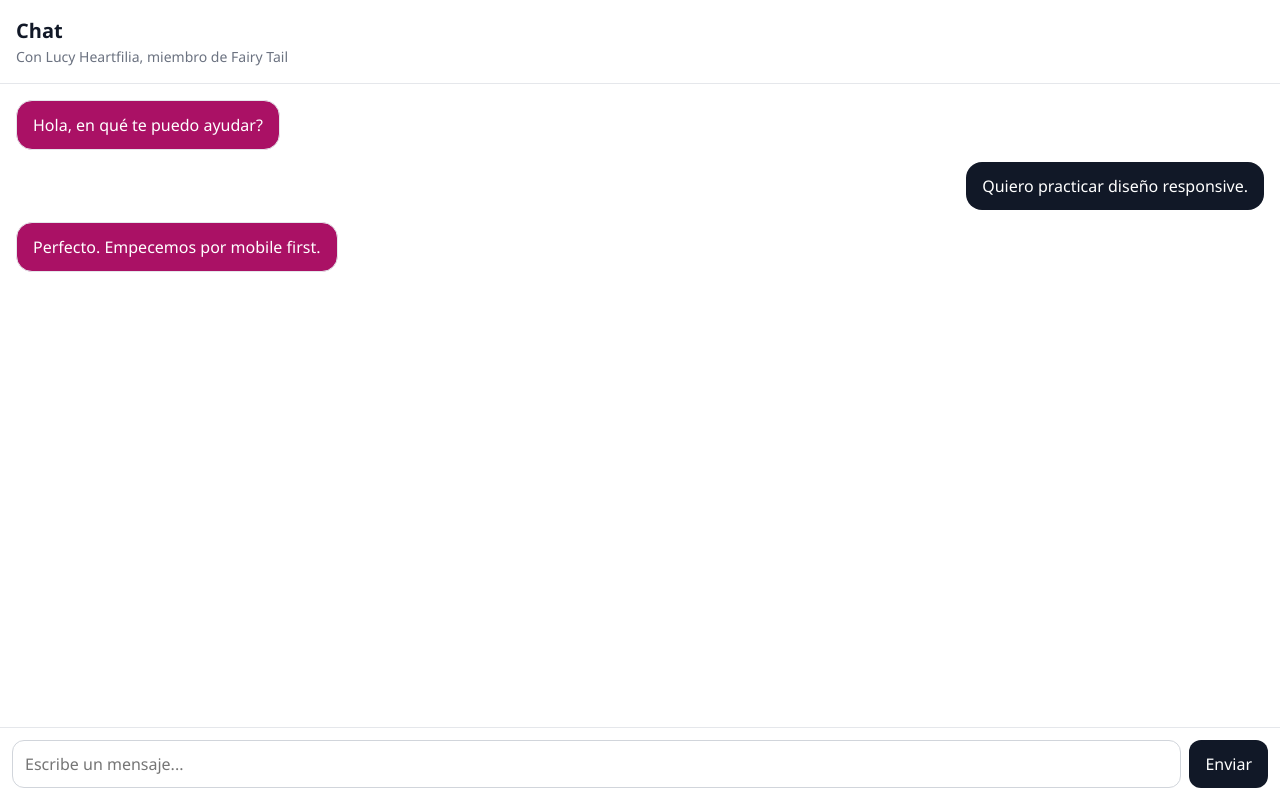
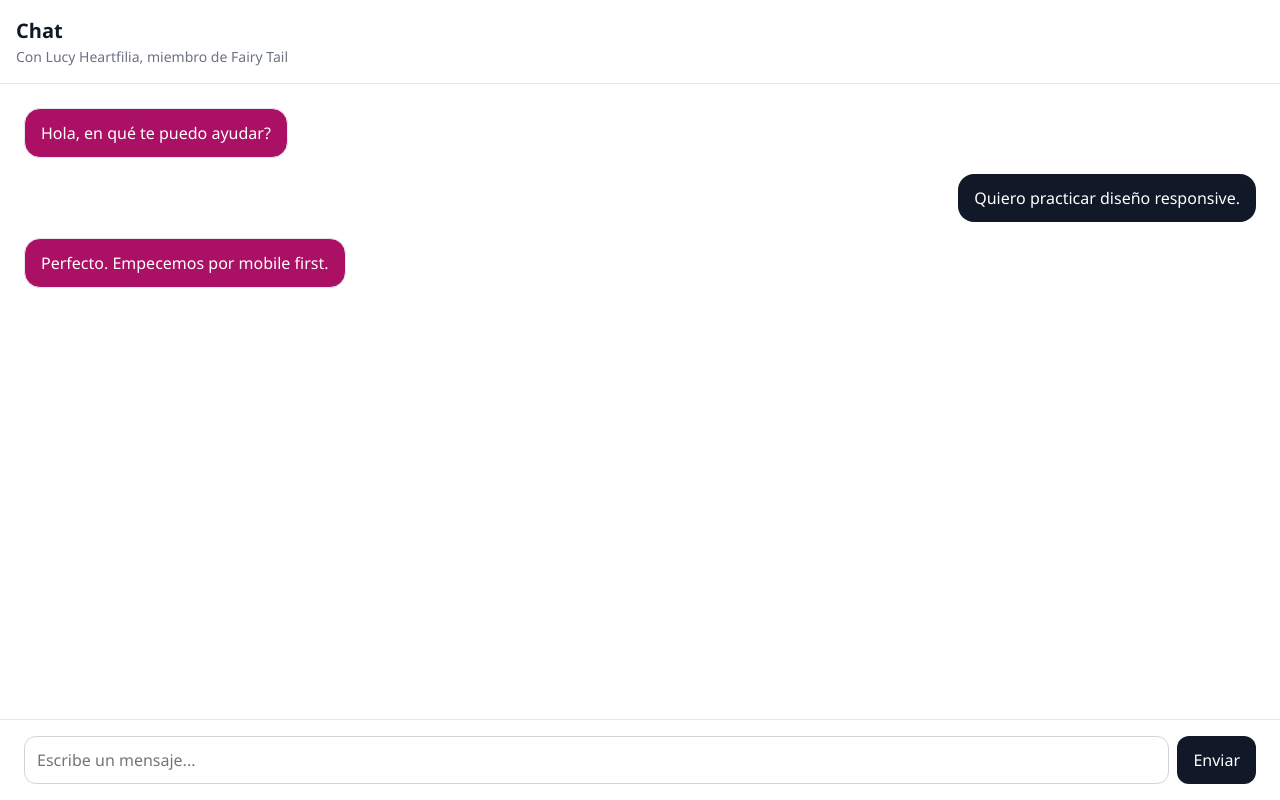
Before and after one commit to Mattzap97/Proyecto-M3-Mateo-Zapata, a plain HTML site: page src/index.html in a window 1280 px wide. Drawn offline with Linux system fonts and the light colour scheme.

Commit message:
Media Queries para tablets

```diff
--- a/src/styles.css
+++ b/src/styles.css
@@ -124,3 +124,23 @@ body {
 .chatComposer__send:hover {
     background: #374151;
 }
+
+
+@media (min-width: 768px) {
+    .chatHeader {
+        padding: 1.25rem 1.5 rem;
+    }
+
+    .chatMessages {
+        padding: 1.5rem;
+        gap: 1rem;
+    }
+
+    .chatComposer {
+        padding: 1rem 1.5rem;
+    }
+
+    .message {
+        max-width: 75%;
+    }
+}
```
